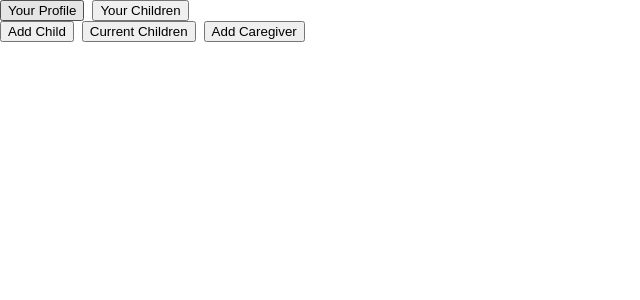
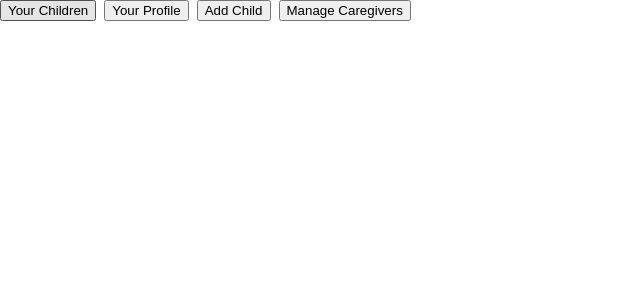
Before and after one commit to rc-devs/baby_chart_fe, an Angular app in the folder baby_chart_fe/: page /dashboard/children/child-card in a window 1280 px wide. Shown: the top 300 px of the page, without its empty margins (0-640 px from the left). Built offline with nearby package versions, Linux system fonts and the light colour scheme; no server answers; sample sign-in values are in the browser's storage.

Commit message:
move nav buttons into dashboard component

```diff
--- a/baby_chart_fe/src/app/features/children/children.component.html
+++ b/baby_chart_fe/src/app/features/children/children.component.html
@@ -1,6 +1 @@
-<button [routerLink]="['/dashboard/children/add-child']">Add Child</button>
-<button [routerLink]="['/dashboard/children/child-card']">Current Children</button>
-<button [routerLink]="['/dashboard/children/add-caregiver']">Add Caregiver</button>
-
-
 <router-outlet></router-outlet>
--- a/baby_chart_fe/src/app/features/children/children.component.ts
+++ b/baby_chart_fe/src/app/features/children/children.component.ts
@@ -5,8 +5,6 @@ import { RouterModule, RouterOutlet } from '@angular/router';
   selector: 'app-children',
   imports: [RouterModule, RouterOutlet],
   templateUrl: './children.component.html',
-  styleUrl: './children.component.css'
+  styleUrl: './children.component.css',
 })
-export class ChildrenComponent {
-
-}
+export class ChildrenComponent {}
--- a/baby_chart_fe/src/app/features/dashboard/dashboard.component.html
+++ b/baby_chart_fe/src/app/features/dashboard/dashboard.component.html
@@ -1,6 +1,10 @@
 <nav>
+  <button [routerLink]="['/dashboard/children']">Your Children</button>
   <button [routerLink]="['/dashboard/user-profile']">Your Profile</button>
-  <button [routerLink]="['/dashboard/children']">Your Children</button>
+  <button [routerLink]="['/dashboard/children/add-child']">Add Child</button>
+  <button [routerLink]="['/dashboard/children/add-caregiver']">
+    Manage Caregivers
+  </button>
 </nav>
 
 <router-outlet></router-outlet>
```
